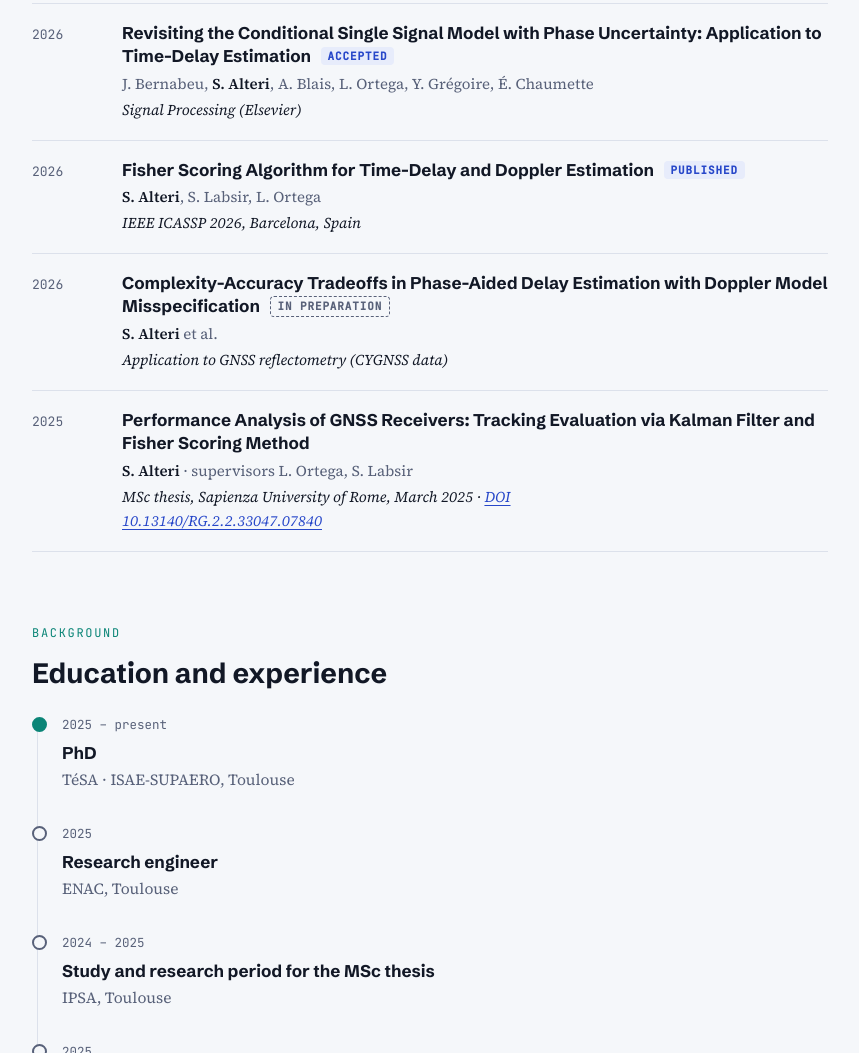
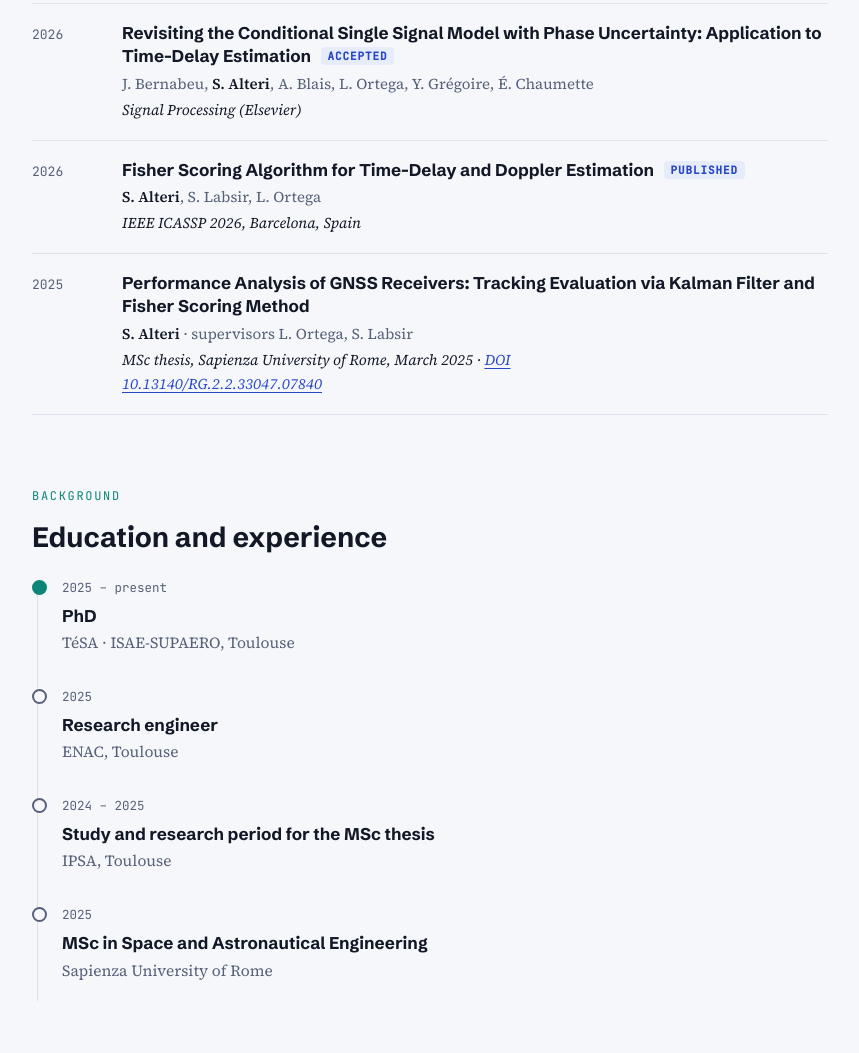
Before and after one commit to alterisamuele/alterisamuele.github.io, a plain HTML site: page index.html in a window 1280 px wide. Shown: the part 1984-3037 px from the top of the page, without its empty margins (372-1231 px from the left). Drawn offline with Linux system fonts and the light colour scheme.

Commit message:
Remove Complexity-Accuracy paper

```diff
--- a/index.html
+++ b/index.html
@@ -216,14 +216,6 @@ footer{color:var(--muted);font-size:13.5px;border-top:1px solid var(--rule);padd
             <p class="ttl">Fisher Scoring Algorithm for Time-Delay and Doppler Estimation <span class="tag pub-ok" data-i18n="st_pub"></span></p>
             <p class="au"><b>S. Alteri</b>, S. Labsir, L. Ortega</p>
             <p class="ve">IEEE ICASSP 2026, Barcelona, Spain</p>
-          </div>
-        </li>
-        <li class="pub">
-          <span class="yr">2026</span>
-          <div>
-            <p class="ttl">Complexity-Accuracy Tradeoffs in Phase-Aided Delay Estimation with Doppler Model Misspecification <span class="tag prep" data-i18n="st_prep"></span></p>
-            <p class="au"><b>S. Alteri</b> et al.</p>
-            <p class="ve" data-i18n="ve_gnssr"></p>
           </div>
         </li>
         <li class="pub">
```
